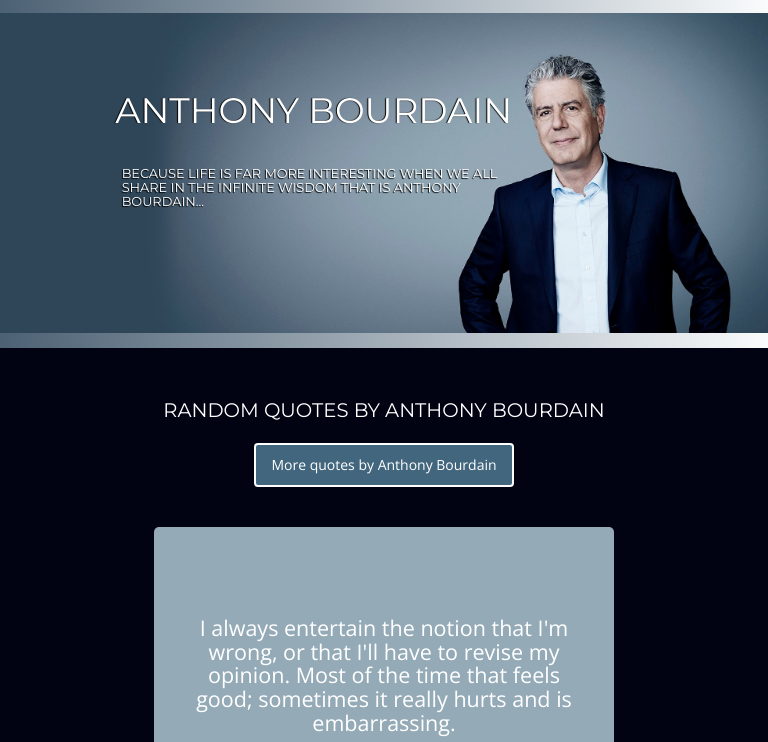
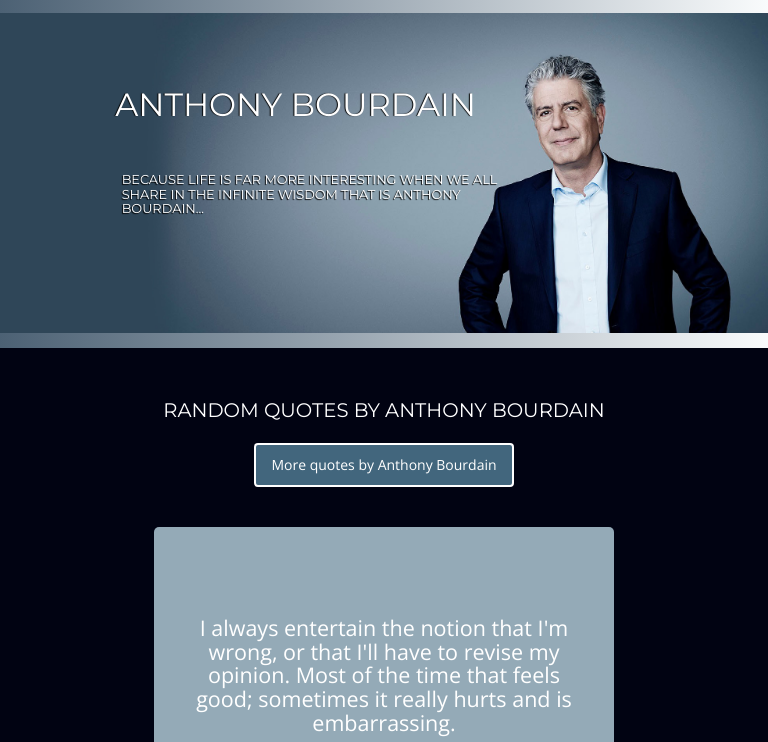
Before and after one commit to amourie/anthony-bourdain-quotes, a plain HTML site: page index.html in a window 768 px wide. Shown: the part 38-780 px from the top of the page. Drawn offline with nearby package versions, Linux system fonts and the light colour scheme; a web font is replaced by a local one.

Commit message:
Header layout fixes

```diff
--- a/css/styles.css
+++ b/css/styles.css
@@ -277,7 +277,8 @@
         .intro .intro-text h4 {
           font-size: 0.4em;
           width: 50%;
-          margin-left: 0.5em;
+          margin-left: 1.5em;
+          text-align: left;
         }
         .background-intro {
           background-position: center center;
@@ -300,11 +301,11 @@
       }
 
       .intro .intro-text h2 {
-        font-size: 1.1em;
+        font-size: 1em;
         position: absolute;
         left: 15%;
         white-space: nowrap;
-        top: 15%;
+        top: 13%;
       }
       .intro .intro-text h4 {
         font-size: 0.4em;
@@ -313,7 +314,7 @@
         margin-left: 0.5em;
         position: absolute;
         left: 15%;
-        top: 45%;
+        top: 47%;
         width: 50%;
         text-align: left;
       }
```
